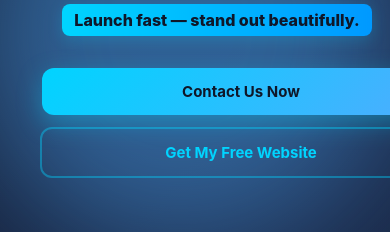
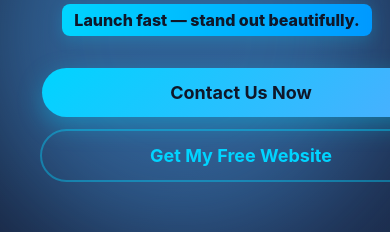
Before and after one commit to brightwebd318-ship-it/Bright-Web-D-31-8, a React (Create React App) app: page /#/ in a window 390 px wide. Shown: the part 533-765 px from the top of the page. Built offline with nearby package versions, Linux system fonts and the light colour scheme.

Commit message:
Update button styles and add responsive overrides

```diff
--- a/src/App.css
+++ b/src/App.css
@@ -42,6 +42,11 @@ h1 {
   h1 {
     font-size: 28px;
     line-height: 1.3;
+  }
+
+  .btn {
+    width: 100%;
+    font-size: 16px;
   }
 }
 
@@ -283,10 +288,10 @@ main {
 
 .btn {
   padding: 14px 24px;
-  border-radius: 12px;
+  border-radius: 30px;
   text-decoration: none;
   font-weight: 700;
-  font-size: 15px;
+  font-size: 18px;
   transition: all .3s ease;
   cursor: pointer;
   border: none;
```
